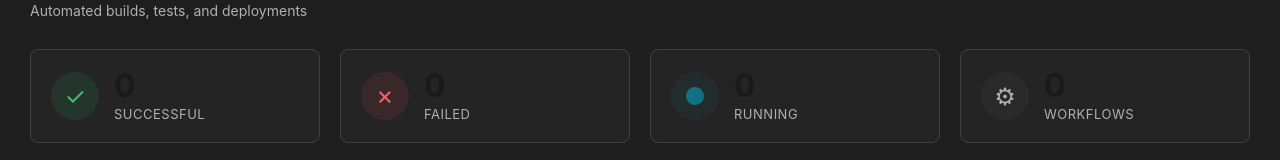
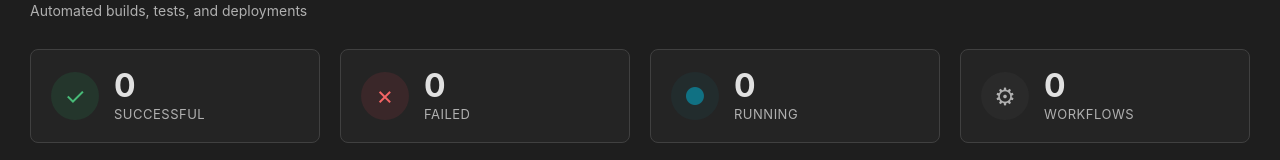
Before and after one commit to maxjeffwell/devops-portfolio-manager, a React (Vite) app in the folder dashboard/: page /pipelines in a window 1280 px wide. Shown: the part 135-295 px from the top of the page. Built offline with nearby package versions, Linux system fonts and the light colour scheme; no server answers.

Commit message:
Fix Pipelines stats text color - change to white for better visibility

```diff
--- a/dashboard/src/pages/Pipelines.css
+++ b/dashboard/src/pages/Pipelines.css
@@ -83,7 +83,7 @@
 .stat-value {
   font-size: 32px;
   font-weight: 700;
-  color: #1a1a1a;
+  color: var(--text-primary);
   line-height: 1;
   margin-bottom: 4px;
 }
```
